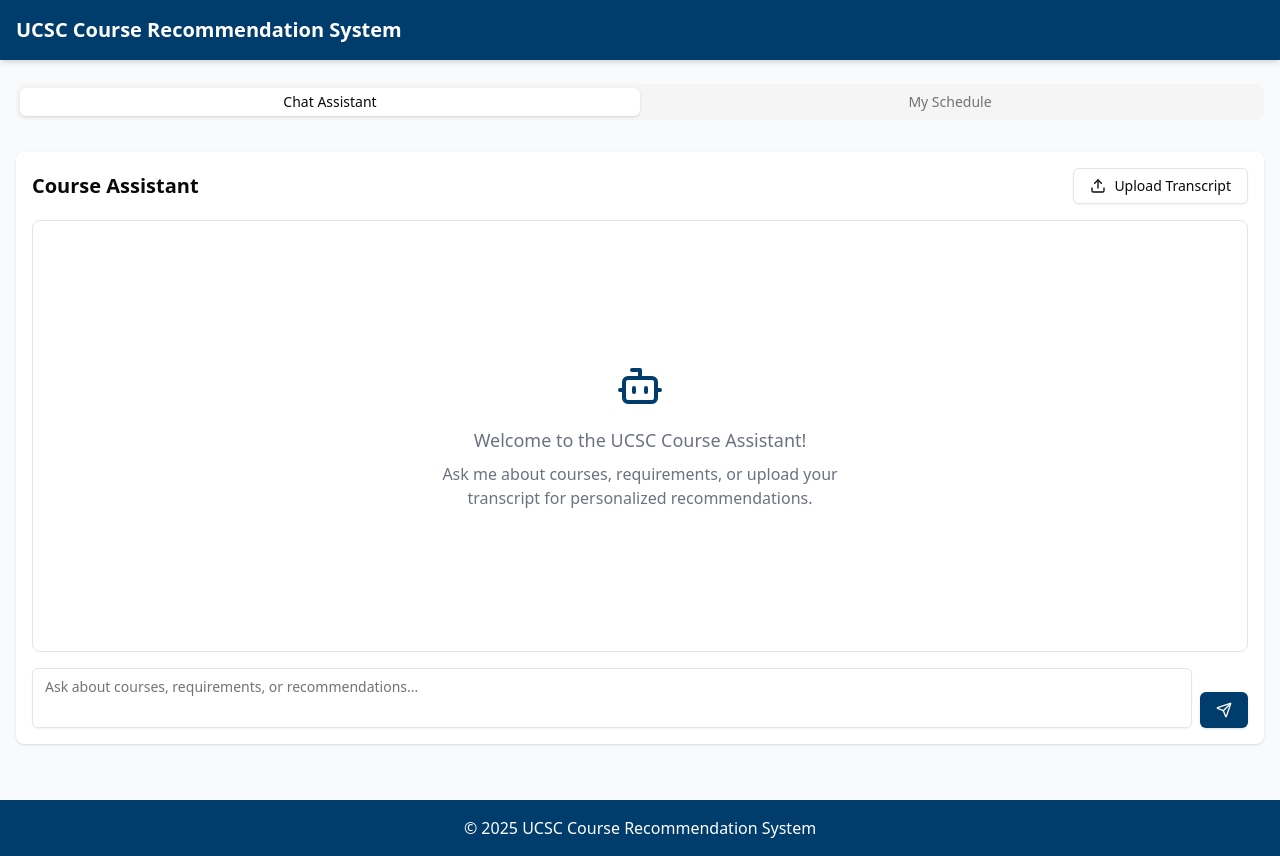
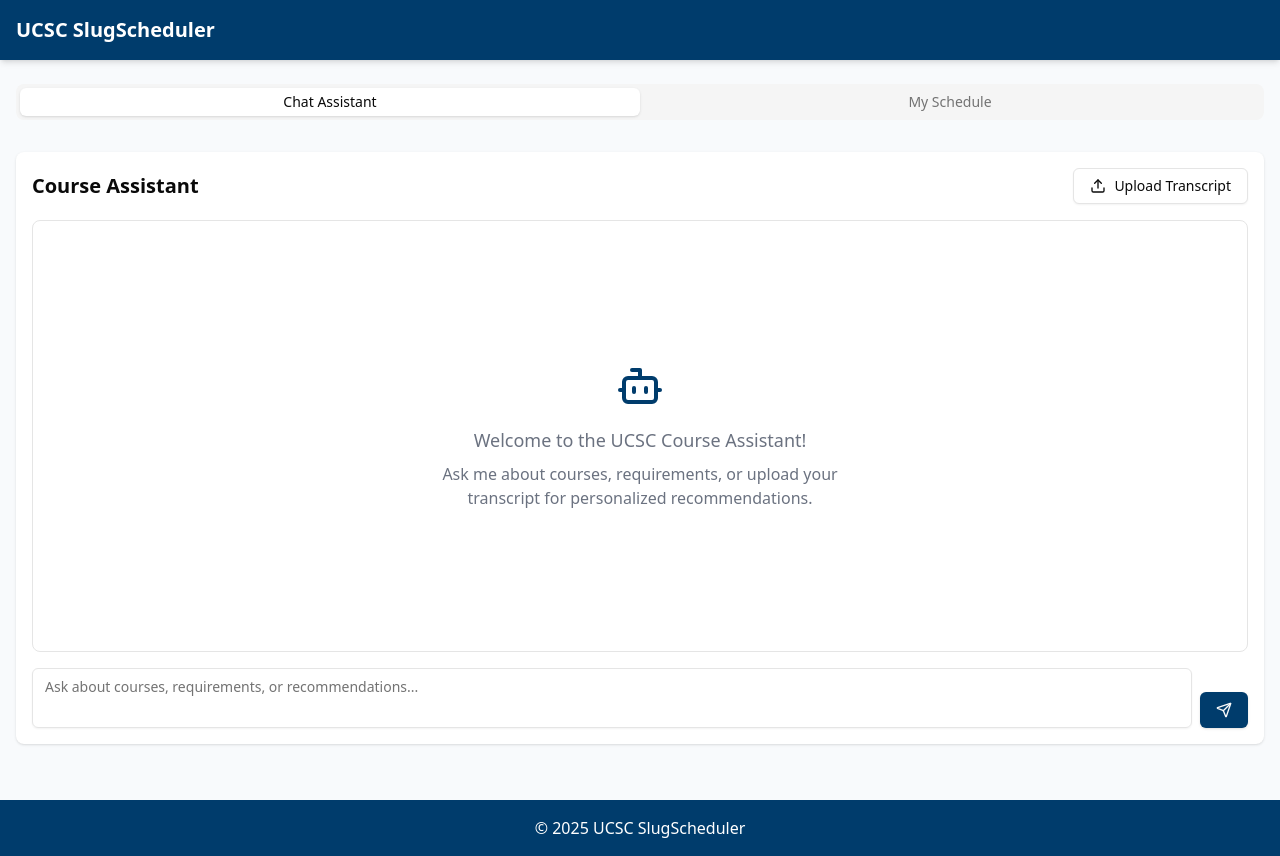
Before and after one commit to ashtonliu88/SlugScheduler, a Next.js app: page / in a window 1280 px wide. Built offline with nearby package versions, Linux system fonts and the light colour scheme.

Commit message:
updaitng titles and whatnot

```diff
--- a/app/layout.tsx
+++ b/app/layout.tsx
@@ -14,8 +14,8 @@ const geistMono = localFont({
 });
 
 export const metadata: Metadata = {
-  title: "Create Next App",
-  description: "Generated by create next app",
+  title: "UCSC SlugScheduler",
+  description: "Created by SlugAI",
 };
 
 export default function RootLayout({
--- a/app/page.tsx
+++ b/app/page.tsx
@@ -7,7 +7,7 @@ export default function Home() {
     <div className="min-h-screen bg-slate-50">
       <header className="bg-[#003c6c] text-white p-4 shadow-md">
         <div className="container mx-auto flex items-center gap-2">
-          <h1 className="text-xl font-bold">UCSC Course Recommendation System</h1>
+          <h1 className="text-xl font-bold">UCSC SlugScheduler</h1>
         </div>
       </header>
 
@@ -30,7 +30,7 @@ export default function Home() {
 
       <footer className="bg-[#003c6c] text-white p-4 mt-8">
         <div className="container mx-auto text-center">
-          <p>© {new Date().getFullYear()} UCSC Course Recommendation System</p>
+          <p>© {new Date().getFullYear()} UCSC SlugScheduler</p>
         </div>
       </footer>
     </div>
```
